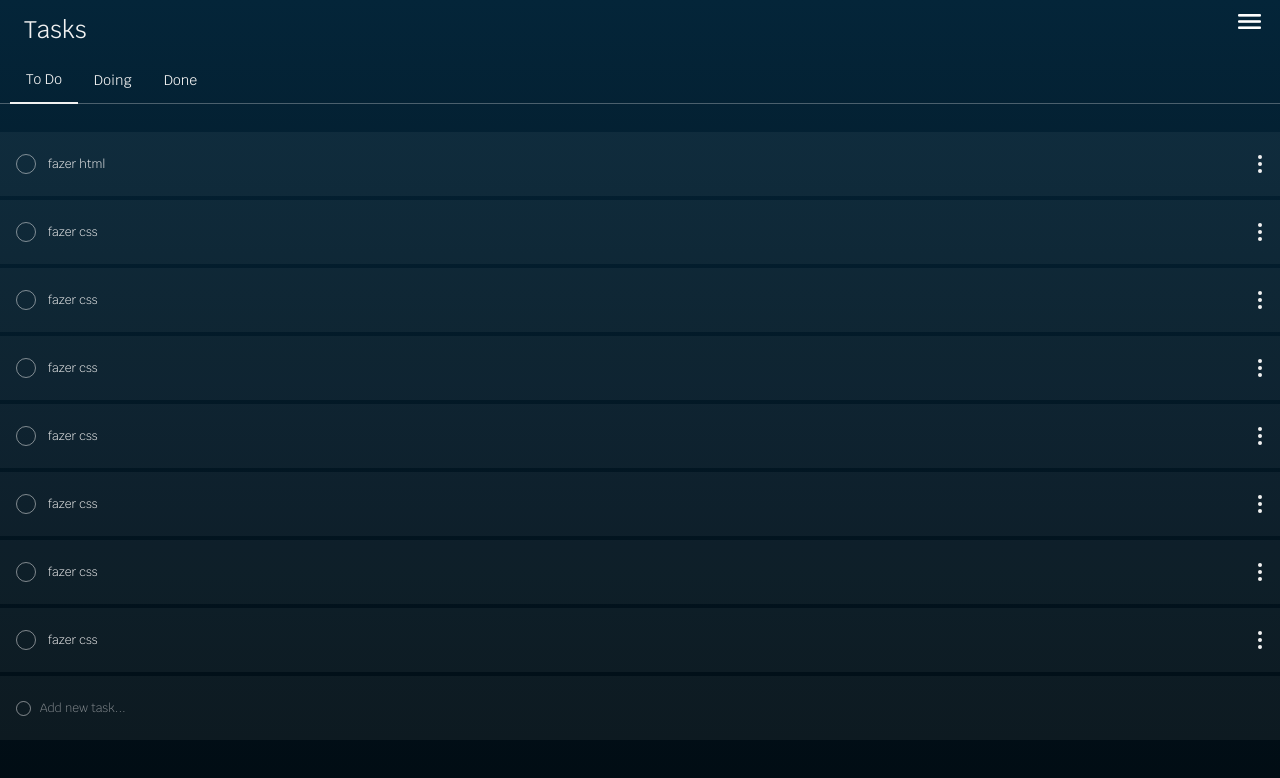
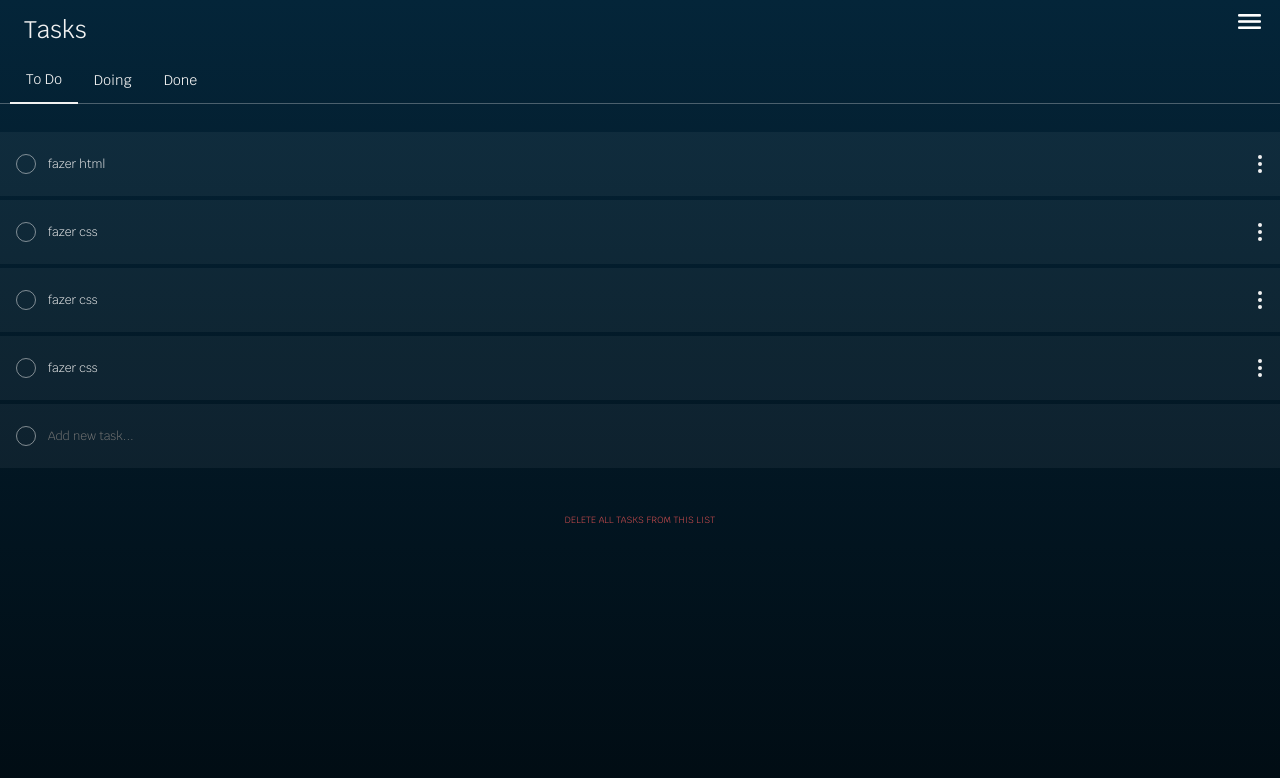
Before and after one commit to f-mantovani/project-3-client, a React (Create React App) app: page /mytasks in a window 1280 px wide. Shown: the top 778 px of the page. Built offline with nearby package versions, Linux system fonts and the light colour scheme.

Commit message:
add a task now functional

```diff
--- a/src/App.css
+++ b/src/App.css
@@ -15,7 +15,6 @@
   --fs-xtra-large:1rem;
   --fs-sub-title:1.25rem;
   --fs-main-title:1.5rem;
-  overflow: hidden;
 }
 
 *,
@@ -24,6 +23,10 @@
   box-sizing: border-box;
   margin: 0;
   padding: 0;
+}
+
+input {
+  font-family: inherit;
 }
 
 img {
--- a/src/components/Tasks/TaskCard.js
+++ b/src/components/Tasks/TaskCard.js
@@ -5,7 +5,6 @@ import ColumnContainer from '../../design.system/ColumnContainer'
 import DotPlato from '../../design.system/DotPlato'
 import { Body } from '../../design.system/text.styling/styles'
 import OutsideClicker from '../OutsideClicker'
-
 import MenuCollapsable from '../MenuCollapsable'
 import TaskDotMenu from './TaskDotMenu'
 
--- /dev/null
+++ b/src/design.system/CheckPlato.js
@@ -0,0 +1,14 @@
+import styled from 'styled-components'
+import checkIcon from '../assets/check-3x.png'
+
+const CheckPlato = styled.div`
+  width: 1rem;
+  height: .75rem;
+  background-image: url(${checkIcon});
+  background-size: 1rem .75rem;
+  background-repeat: no-repeat;
+  margin-right: .5rem;
+  border: none;
+`
+
+export default CheckPlato
--- a/src/design.system/CustomCheckboxPlato.js
+++ b/src/design.system/CustomCheckboxPlato.js
@@ -24,6 +24,14 @@ const CustomCheckboxPlato = styled.div`
   .custom-checkbox{
   position: absolute;
   opacity: 0;
+  }
+
+  .task-add {
+    background: transparent;
+    position: absolute;
+    margin-left: 2rem;
+    border: none;
+    outline: none;
   }
 
   ${props => props.checkable && `
--- a/src/pages/MyTasks/MyTasks.js
+++ b/src/pages/MyTasks/MyTasks.js
@@ -3,11 +3,15 @@ import Navbar from '../../components/Navbar'
 import NoTasks from '../../components/Tasks/NoTasks'
 import TaskGroup from '../../components/Tasks/TaskGroup'
 import CardPlato from '../../design.system/CardPlato'
+import CheckPlato from '../../design.system/CheckPlato'
+import ColumnContainer from '../../design.system/ColumnContainer'
 import CustomCheckboxPlato from '../../design.system/CustomCheckboxPlato'
 import LineBreakPlato from '../../design.system/LineBreakePlato'
 import PageHeaderPlato from '../../design.system/PageHeaderPlato'
 import TabHeaderPlato from '../../design.system/TabHeaderPlato'
 import TabPlato from '../../design.system/TabPlato'
+import { Overline } from '../../design.system/text.styling/styles'
+import useTaskForm from '../../utils/controllers/useTaskForm'
 
 const types = ['To Do', 'Doing', 'Done']
 
@@ -18,10 +22,10 @@ const kanban = [
   { title: 'fazer css', status: 'todo', _id: '2' },
   { title: 'fazer css', status: 'todo', _id: '3' },
   { title: 'fazer css', status: 'todo', _id: '4' },
-  { title: 'fazer css', status: 'todo', _id: '5' },
-  { title: 'fazer css', status: 'todo', _id: '6' },
-  { title: 'fazer css', status: 'todo', _id: '7' },
-  { title: 'fazer css', status: 'todo', _id: '8' },
+  { title: 'fazer css', status: 'done', _id: '5' },
+  { title: 'fazer css', status: 'done', _id: '6' },
+  { title: 'fazer css', status: 'done', _id: '7' },
+  { title: 'fazer css', status: 'doing', _id: '8' },
   { title: 'doing1', status: 'doing', _id: '9' },
   { title: 'doing2', status: 'doing', _id: '10' },
   { title: 'doing3', status: 'doing', _id: '11' },
@@ -33,7 +37,9 @@ const kanban = [
 // const kanban = []
 
 const MyTasks = () => {
+
   const [active, setActive] = useState(types[0])
+  const { newTask, handleTaskInput, saveNewTask } = useTaskForm()
 
   return (
     <div>
@@ -68,11 +74,16 @@ const MyTasks = () => {
               id='add-new-task'
               className='custom-checkbox'
             />
-          <label htmlFor='add-new-task' className='task-label body'>
-            Add new task...
-          </label>
-
+            <input
+              type='text'
+              className='task-add body'
+              placeholder='Add new task...'
+              value={newTask}
+              onChange={(e) => handleTaskInput(e)}
+            />
+            <label htmlFor='add-new-task' className='task-label'></label>
           </CustomCheckboxPlato>
+          {newTask.length ? <CheckPlato onClick={() => saveNewTask()}></CheckPlato> : null}
         </CardPlato>
       )}
       {!kanban.length && <NoTasks />}
@@ -87,6 +98,9 @@ const MyTasks = () => {
           Done
         </TaskGroup>
       )}
+      <ColumnContainer mt3>
+        <Overline destructive> Delete all tasks from this list </Overline>
+      </ColumnContainer>
     </div>
   )
 }
--- /dev/null
+++ b/src/utils/controllers/useTaskForm.js
@@ -0,0 +1,18 @@
+import { useState } from 'react'
+
+const useTaskForm = () => {
+  const [ newTask, setNewTask ] = useState('')
+
+  const handleTaskInput = (e) => {
+    setNewTask(e.target.value)
+  }
+
+  const saveNewTask = () => {
+    // Here goes api call
+    console.log(newTask)
+    setNewTask('')
+  }
+  return { newTask, handleTaskInput, saveNewTask }
+}
+
+export default useTaskForm
```
Also changed, not shown: src/design.system/ColumnContainer.js (+0 -10 lines), src/assets/check-3x.png (added). Lines whose indentation alone changed are shown as unchanged.
